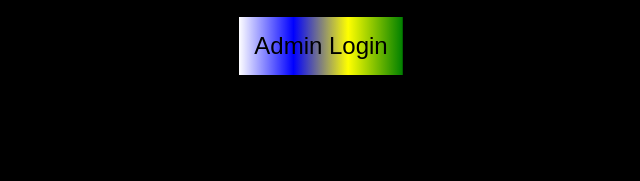
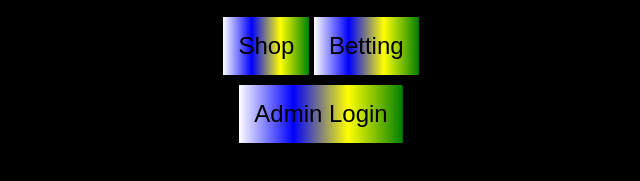
Before and after one commit to PeterNgeno/quiz.perontips, a website: page public/index.html in a window 1280 px wide. Shown: the part 439-620 px from the top of the page, without its empty margins (319-959 px from the left). Drawn offline with Linux system fonts and the light colour scheme.

Commit message:
Update index.html
Signed-off-by: PeterNgeno <peterkipsangngeno@gmail.com>

```diff
--- a/public/index.html
+++ b/public/index.html
@@ -17,8 +17,14 @@
     <img src="https://i.imgur.com/Rw97AuW.jpeg" alt="Peron Tips - Trusted Online Quiz Platform" style="width: 300px; height: auto; display: block; margin: 0 auto;">
     <button class="button" onclick="goToLogin()">CONTINUE</button>
 
+    <!-- Buttons for shop and betting -->
+    <div style="margin-top: 20px; text-align: center;">
+        <button class="button" onclick="goToShop()">Shop</button>
+        <button class="button" onclick="goToBetting()">Betting</button>
+    </div>
+
     <!-- Button for admin login -->
-    <div style="margin-top: 20px; text-align: center;">
+    <div style="margin-top: 10px; text-align: center;">
         <button class="button" onclick="goToAdminLogin()">Admin Login</button>
     </div>
 
@@ -26,6 +32,12 @@
         function goToLogin() {
             window.location.href = 'login.html'; // Redirect to login page
         }
+        function goToShop() {
+            window.location.href = 'shop.html'; // Redirect to shop page
+        }
+        function goToBetting() {
+            window.location.href = 'betting.html'; // Redirect to betting page
+        }
         function goToAdminLogin() {
             window.location.href = 'admin_login.html'; // Redirect to admin login page
         }
```
